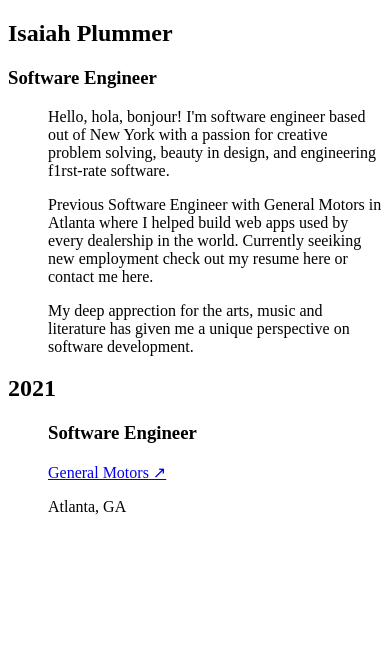
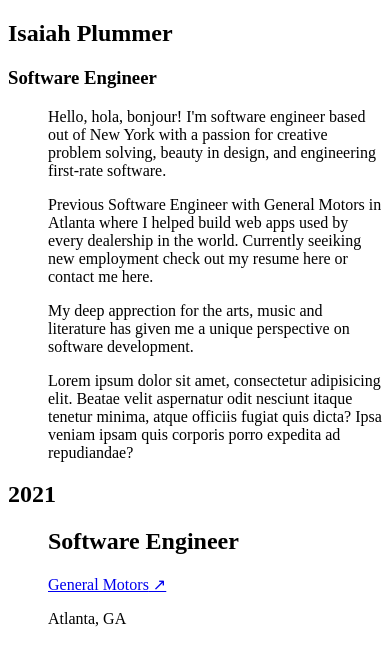
Before and after one commit to ZekePlumm44/isaiah-portfolio-app, a React (Vite) app: page / in a window 390 px wide. Shown: the top 664 px of the page. Built offline with nearby package versions, Linux system fonts and the light colour scheme; the HTML template or start-up script is replaced by a standard one.

Commit message:
Improved styling

```diff
--- a/src/components/home/intro.tsx
+++ b/src/components/home/intro.tsx
@@ -9,13 +9,19 @@ export default function Intro() {
         <p>
           Hello, hola, bonjour! I'm software engineer based out of New York with a
           passion for creative problem solving, beauty in design, and
-          engineering f1rst-rate software.
+          engineering first-rate software.
         </p>
         <p>
           Previous Software Engineer with General Motors in Atlanta where I helped
           build web apps used by every dealership in the world. Currently seeiking new employment check out my resume here or contact me here.
         </p>
-        <p>My deep apprection for the arts, music and literature has given me a unique perspective on software development.</p>
+        <p>
+          My deep apprection for the arts, music and literature has given me a unique perspective on software development.
+          </p>
+        <p>
+          Lorem ipsum dolor sit amet, consectetur adipisicing elit. Beatae velit aspernatur odit nesciunt itaque tenetur minima, atque officiis
+          fugiat quis dicta? Ipsa veniam ipsam quis corporis porro expedita ad repudiandae?
+        </p>
       </dd>
   </dl >
   );
--- a/src/components/home/resume.tsx
+++ b/src/components/home/resume.tsx
@@ -10,16 +10,16 @@ export default function Resume() {
         }
     ];
     return (
-        <dl className="">
+        <dl className="resume-container">
             {timelineData.map((item, index) => (
             <div className="list-container" key={index}>
-                <dt className="list-title">
+                <dt className="list-title" id="timeline-year">
                     <h2>{item.year}</h2>
                     {item.present && <span className="present-tag">Present</span>}
                 </dt>
-                <dd className="list-content">
-                    <h3>{item.role}</h3>
-                    <a href={item.link}>{item.company} ↗</a>
+                <dd className="list-content" id="timeline-role">
+                    <h2>{item.role}</h2>
+                    <a href={item.link} target="_blank" rel="noopener noreferrer">{item.company} ↗</a>
                     <p>{item.location}</p>
                 </dd>
             </div>
--- a/src/styles/components/_article.scss
+++ b/src/styles/components/_article.scss
@@ -2,60 +2,91 @@
 @use "../base/utilities" as *;
 @use '../base/mixins' as m;
 @use '../base/variables' as v;
+@use '../base/functions' as f;
 
 article {
   width: 100%;
-  max-width: var(--max-width-main, 1200px);
-  padding: 5rem 10%;
-  margin: 0;
+  max-width: var(--max-width-main, f.rem(1200));
+  padding: 5rem 0;
+  margin: 0 auto;
   flex-grow: 1;
   transition: all 0.3s ease-in-out;
   background: transparent;
   color: inherit;
 
-
-  @media (max-width: 1024px) {
-    padding: 0 3rem;
+  @media (max-width: f.rem(1024)) {
+    .list-container {
+      max-width: 75%;
+      width: 100%;
+      gap: 1rem;
+      margin: 0 auto;
+      padding: 0;
+    }
   }
 
-  @media (max-width: 768px) {
-    padding: 0.75rem;
+  @media (max-width: f.rem(768)) {
+    .list-container {
+      max-width: 90%;
+      grid-template-columns: 1fr;
+      gap: 1.5rem;
+      grid-template-columns: 1fr;
+      width: calc(100% - 4rem);
+    }
+    .list-title {
+      grid-template-columns: 1fr;
+      gap: 1rem;
+      border-bottom: none !important;
+      padding-bottom: 1rem;
+
+      h1 {
+        margin-bottom: 0.25rem;
+      }
+    }
+    .list-content {
+      padding-bottom: 1rem;
+    }
   }
 
-  @media (max-width: 480px) {
-    padding: 0.5rem;
+  @media (max-width: f.rem(480)) {
+    padding: 5rem 1rem;
+
     &:hover {
       transform: none;
+    }
+    .list-container {
+      max-width: 100%;
+      width: calc(100% - 2rem);
     }
   }
 }
 
 .container {
-  display: grid; // Enable Grid layout
-  place-items: center; // Center content both horizontally and vertically
-  min-height: 100vh; // Full viewport height
-  padding: 2rem; // Add padding for spacing around the content
+  display: grid;
+  place-items: center;
+  min-height: 100vh;
+  padding: 0;
+  overflow: visible;
 }
 
 .list-container {
   display: grid;
-  align-items: start;
+  align-items: end;
   box-sizing: border-box;
+  justify-content: center;
   grid-template-columns: 1fr 3fr;
+  width: f.rem(800);
   gap: 1rem;
-  padding: 2rem 2rem 0 2rem;
-  margin: 0;
+  margin: 0 auto;
   border: 0;
-
-  @media (max-width: 768px) {
-    grid-template-columns: 1fr;
-    gap: 1.5rem;
-  }
 }
 
 .list-title {
-  margin: 0;
-  padding-bottom: 1rem;
+  padding-bottom: 1.5rem;
+  border-bottom: f.rem(1) solid #aaa;
+  display: flex;
+  flex-direction: column;
+  justify-content: flex-start;
+  height: 100%;
   h1 {
     font-size: map-get(v.$header-font-sizes, h1);
     font-weight: 700;
@@ -73,12 +104,14 @@ article {
     font-weight: 500;
     color: #aaa;
   }
-
 }
 
 .list-content {
-
+  display: grid;
+  grid-template-columns: 1fr;
+  height: 100%;
   p {
+    margin-top: 0;
     margin-bottom: 1rem;
     font-size: v.$font-size-base;
     line-height: 1.6;
@@ -86,16 +119,26 @@ article {
 
     &:last-child {
       margin-bottom: 0;
-      padding-bottom: 3rem;
-
+      padding-bottom: 1rem;
     }
   }
-  border-bottom: 1px solid #aaa;
-  padding-bottom: 1.5rem;
+  padding-bottom: 1rem;
   margin-bottom: 0;
+  border-bottom: f.rem(1) solid #aaa;
 
-  @media (max-width: 768px) {
-    padding-bottom: 1rem;
+  h1 {
+    font-size: map-get(v.$header-font-sizes, h1);
+    font-weight: 700;
+    margin-bottom: 0.5rem;
   }
 
+  h2 {
+    font-size: map-get(v.$header-font-sizes, h2);
+    font-weight: 500;
+  }
+
+  h3 {
+    font-size: map-get(v.$header-font-sizes, h3);
+    font-weight: 500;
+  }
 }
--- a/src/styles/components/_resume.scss
+++ b/src/styles/components/_resume.scss
@@ -0,0 +1,73 @@
+@use '../base/functions' as f;
+
+.resume-container {
+    margin-top: 3rem;
+    box-sizing: border-box;
+    overflow: visible;
+}
+
+#timeline-year {
+    justify-content: flex-start;
+    text-align: center;
+    align-items: center;
+    padding: 1rem 0;
+
+    h2 {
+        margin: 0;
+    }
+
+    @media (max-width: f.rem(1024)) {
+        padding: 0;
+    }
+
+    @media (max-width: f.rem(768)) {
+        text-align: left;
+        align-items: flex-start;
+        justify-content: flex-start;
+        padding: .5rem 0;
+        h2 {
+            padding: 0 .5rem; // Add padding to the h2 for mobile
+        }
+    }
+}
+
+#timeline-role {
+    justify-content: center;
+
+    .list-content {
+        padding: 1rem;
+
+        h2 {
+            margin-bottom: 0.5rem;
+        }
+
+        a {
+            margin-bottom: 1rem;
+            display: block;
+            color: white;
+            text-decoration: none;
+
+            &:hover {
+                color: #f0f0f0; // Slightly lighter on hover
+                text-decoration: underline;
+              }
+
+              &:visited {
+                color: white !important; // Use !important to force the color
+              }
+
+              &:focus,
+              &:active {
+                color: white;
+              }
+        }
+
+        p {
+            padding-bottom: 0.5rem;
+
+            &:last-child {
+                padding-bottom: 0.5rem !important;
+            }
+        }
+    }
+}
```
Also changed, not shown: src/components/SEO.tsx (added).
